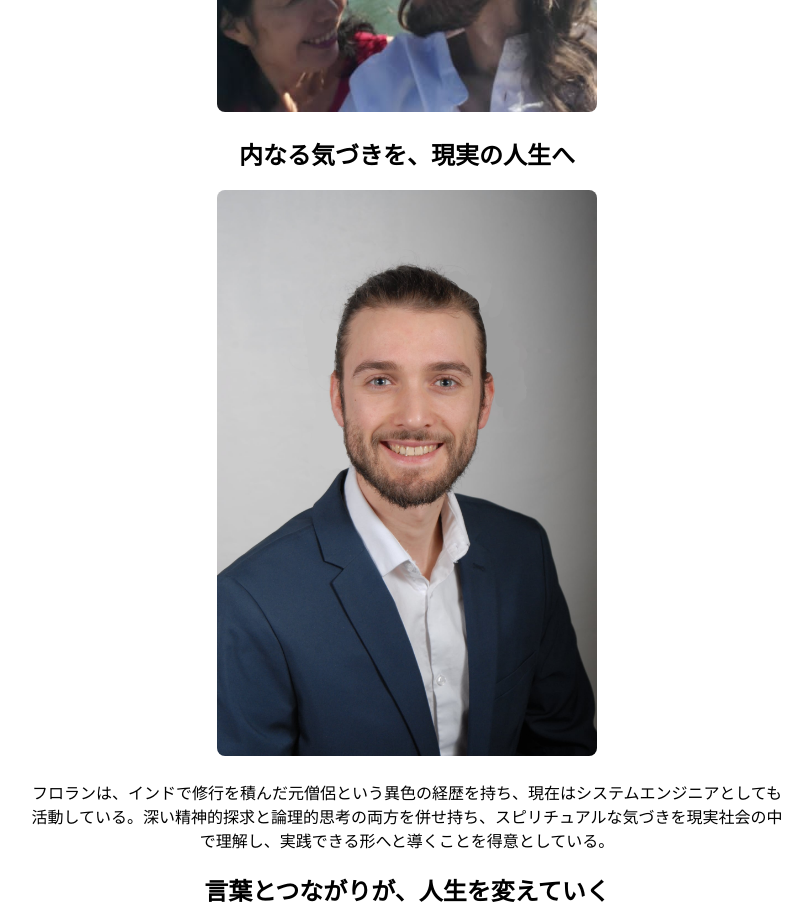
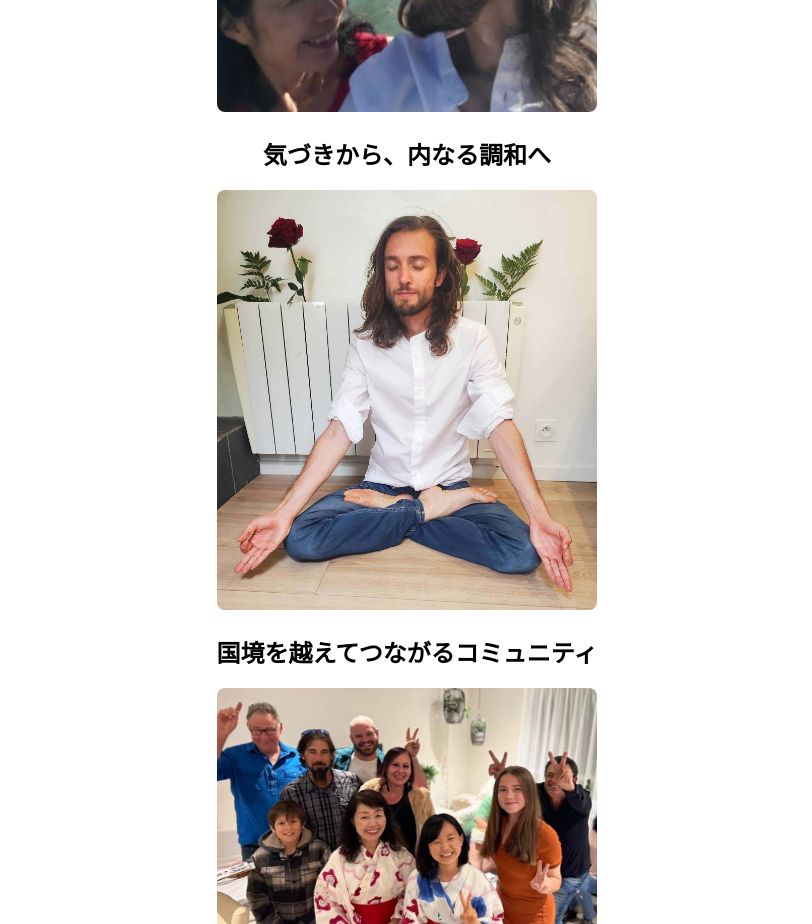
Before and after one commit to yokoandflorent/yokoandflorent.github.io, a plain HTML site: page index.html in a window 1280 px wide. Shown: the part 1500-2424 px from the top of the page, without its empty margins (233-1045 px from the left). Drawn offline with Linux system fonts and the light colour scheme.

Commit message:
remove profiles on top main content

```diff
--- a/index.html
+++ b/index.html
@@ -245,14 +245,6 @@
         <h2>ふたりの出会い、ひとつのビジョン</h2>
         <img src="images/yoko-and-florent-paris.jpg" alt="">
 
-        <h2>内なる気づきを、現実の人生へ</h2>
-        <img src="images/florent.jpg" alt="">
-        <p>フロランは、インドで修行を積んだ元僧侶という異色の経歴を持ち、現在はシステムエンジニアとしても活動している。深い精神的探求と論理的思考の両方を併せ持ち、スピリチュアルな気づきを現実社会の中で理解し、実践できる形へと導くことを得意としている。</p>
-
-        <h2>言葉とつながりが、人生を変えていく</h2>
-        <img src="images/yoko.jpg" alt="">
-        <p>洋子は38年にわたり英語教育に携わってきた教育者であり、国際交流やコミュニティづくりを通して、多くの人が言語と出会いによって人生を広げるサポートを続けてきた。長年の指導経験を背景に、言葉だけでなく「人が自分らしく生きるためのコミュニケーション」を大切にしている。</p>
-
         <h2>気づきから、内なる調和へ</h2>
         <img src="images/florent-meditating.jpg" alt="">
 
```
